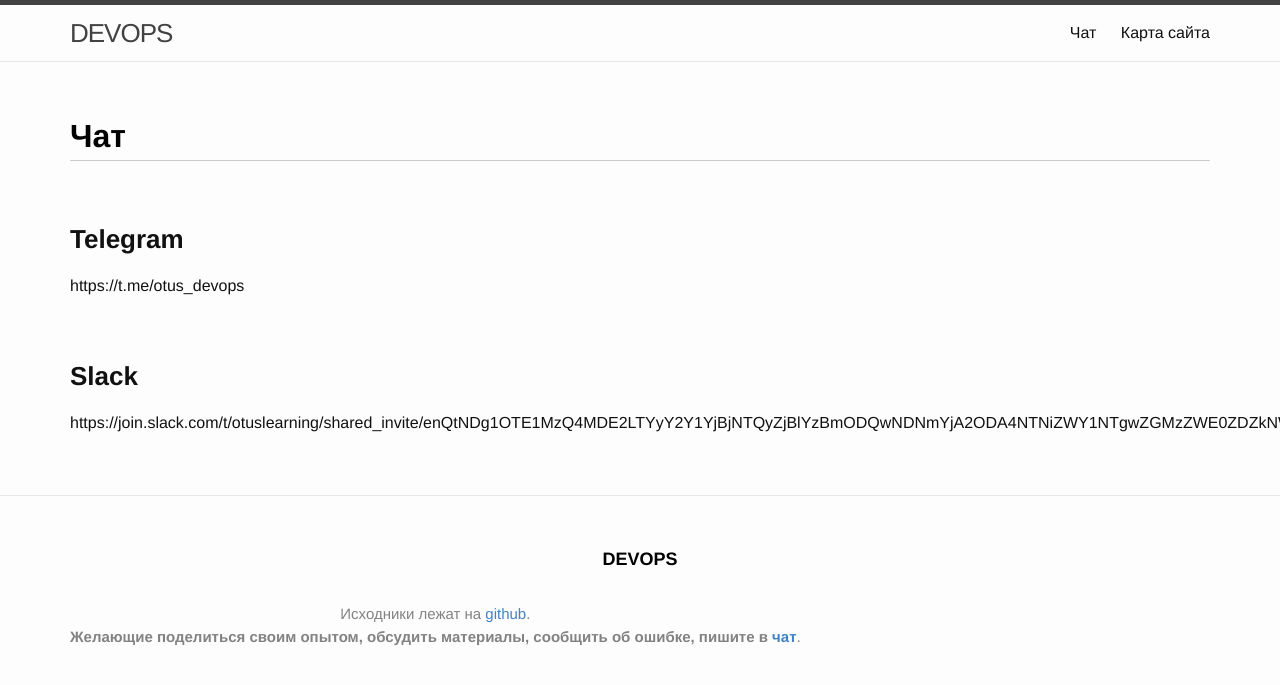
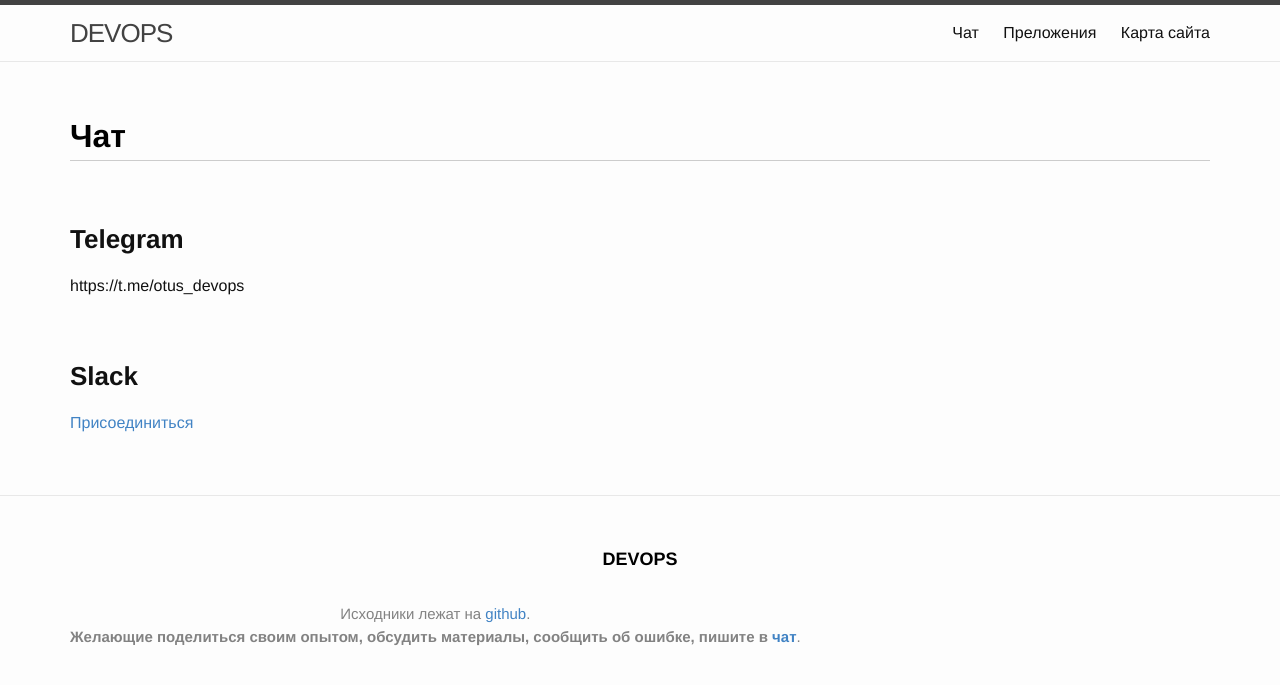
Before and after one commit to webmak1/itsimple.ru, a Jekyll site: the page built from website/00-main/01-chat.md, in a window 1280 px wide. Shown: the top 685 px of the page. Built offline with Jekyll 4.4.1, drawn with Linux system fonts in a browser that asks for light colours.

Commit message:
Обновил текст

```diff
--- a/_includes/header.html
+++ b/_includes/header.html
@@ -15,6 +15,7 @@
 
       <div class="trigger">
           <a class="page-link" href="{{ site.baseurl }}/chat/">Чат</a>
+          <a class="page-link" href="{{ site.baseurl }}/suggestions/">Преложения</a>
           <a class="page-link" href="{{ site.baseurl }}/sitemap/">Карта сайта</a>
       </div>
     </nav>
--- a/website/00-main/01-chat.md
+++ b/website/00-main/01-chat.md
@@ -17,4 +17,4 @@ https://t.me/otus_devops
 
 ### Slack
 
-https://join.slack.com/t/otuslearning/shared_invite/enQtNDg1OTE1MzQ4MDE2LTYyY2Y1YjBjNTQyZjBlYzBmODQwNDNmYjA2ODA4NTNiZWY1NTgwZGMzZWE0ZDZkNWYxZjY4ZjVmZWM5ZjhkM2M
+[Присоединиться](https://join.slack.com/t/otuslearning/shared_invite/enQtNDg1OTE1MzQ4MDE2LTYyY2Y1YjBjNTQyZjBlYzBmODQwNDNmYjA2ODA4NTNiZWY1NTgwZGMzZWE0ZDZkNWYxZjY4ZjVmZWM5ZjhkM2M)
```
Also changed, not shown: website/00-index.md (+1 -1 lines), website/00-main/03-suggestions.md (+2 -0 lines).
